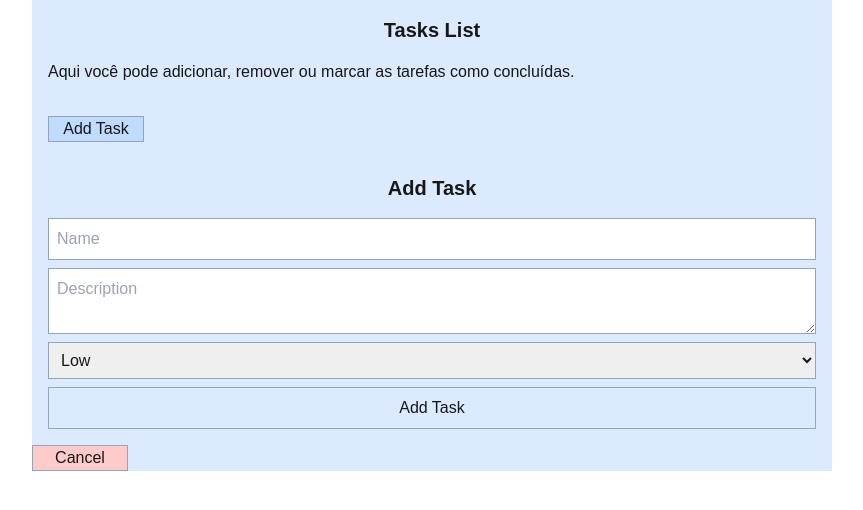
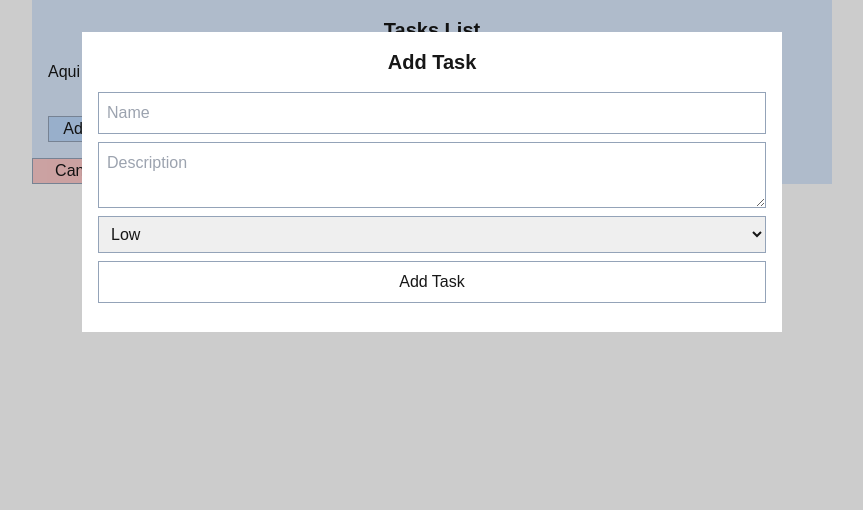
Before and after one commit to mateusjerez/tasks-list, a Next.js app: page / in a window 1280 px wide. Both pictures are taken after a click on the button "Add Task". Shown: the top 510 px of the page, without its empty margins (208-1071 px from the left). Built offline with nearby package versions, Linux system fonts and the light colour scheme.

Commit message:
adjusting addTask

```diff
--- a/app/components/addTask.tsx
+++ b/app/components/addTask.tsx
@@ -25,7 +25,8 @@ export default function AddTask({ onAddTask }: Task) {
     }
 
     return(
-        <div className="flex-col p-4">
+        <div className='flex fixed bottom-0 left-0 size-full bg-black/20'>
+            <div className="flex-col mx-auto w-[700px] h-[300px] bg-white mt-8 p-4">
                 <p className="flex font-bold text-xl justify-center pb-4">Add Task</p>
                 <form className='flex flex-col' onSubmit={handleSubmit}>
                     <input
@@ -58,5 +59,6 @@ export default function AddTask({ onAddTask }: Task) {
                     </button>
                 </form>
             </div>
+        </div>
     )
 }
```
Lines whose indentation alone changed are shown as unchanged.
